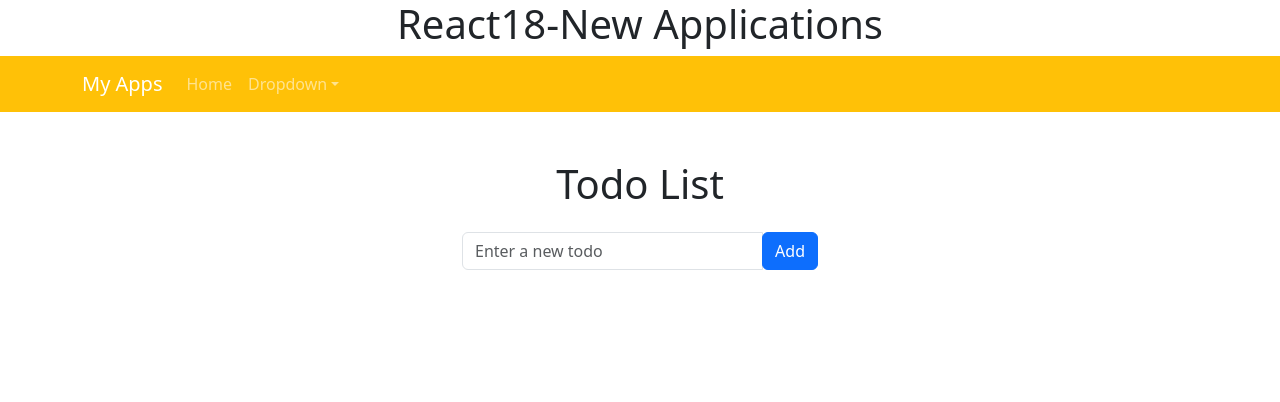
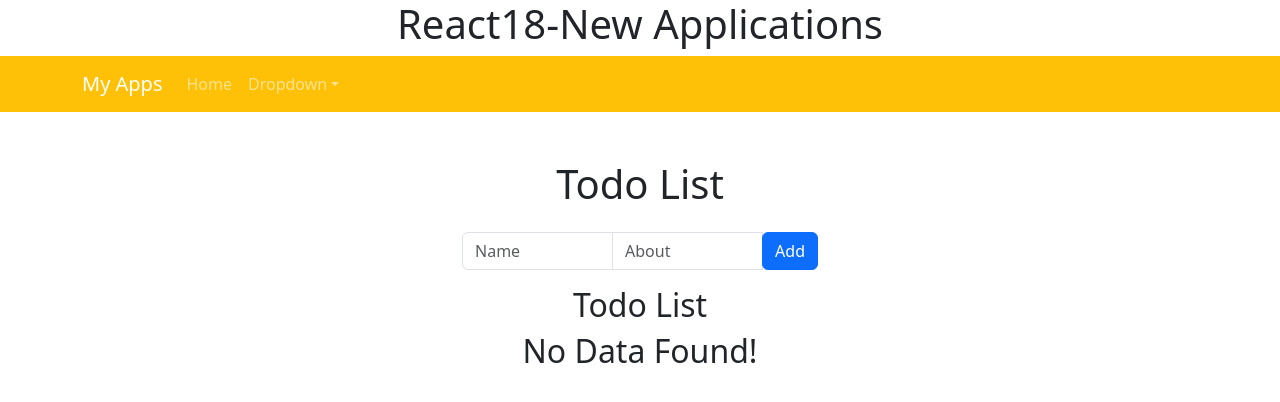
Before and after one commit to sayan-roni-96/react18-demo-apps-sayan, a React (Create React App) app: page /practodo in a window 1280 px wide. Shown: the top 402 px of the page. Built offline with nearby package versions, Linux system fonts and the light colour scheme.

Commit message:
new prac

```diff
--- a/src/pages/newtodoApp/PracTodo.js
+++ b/src/pages/newtodoApp/PracTodo.js
@@ -5,16 +5,20 @@ import 'bootstrap/dist/css/bootstrap.min.css';
 function PracTodo() {
   const [todos, setTodos] = useState([]);
   const [errorMsg, setErrorMsg] = useState('')
-  const [newTodo, setNewTodo] = useState('');
+  const [newName, setNewName] = useState('');
+  const [newAbout, setNewAbout] = useState('');
 
-  const addTodo = () => {
-    if (newTodo !== '') {
-      const newPracTodo = {
-        todoData:newTodo,
+  const addProfile = () => {
+    if (newName !== '' || newAbout !== '') {
+      const newProfileTodo = {
+        todoId:Date.now(),
+        todoName:newName,
+        todoAbout:newAbout
       }
-      console.log('newPracTodo->',newPracTodo)
-      setTodos([...todos,newPracTodo]);
-      setNewTodo('');
+      console.log('newProfileTodo->',newProfileTodo)
+      setTodos([...todos,newProfileTodo]);
+      setNewName('');
+      setNewAbout('');
     }else{
       setErrorMsg('Please fill the field!');
       setTimeout(() => {
@@ -22,7 +26,7 @@ function PracTodo() {
       }, 1000);
     }
   };
-console.log('todos->',todos)
+//console.log('todos->',todos)
   return (
     <div className="container mt-5">
 
@@ -35,12 +39,20 @@ console.log('todos->',todos)
         style = {{width: "20%" , marginleft: '24px'}}
           type="text"
           className="form-control"
-          placeholder="Enter a new todo"
-          value={newTodo}
-          onChange={(e) => setNewTodo(e.target.value)}
+          placeholder="Name"
+          value={newName}
+          onChange={(e) => setNewName(e.target.value)}
+        />
+        <input
+        style = {{width: "20%" , marginleft: '24px'}}
+          type="text"
+          className="form-control"
+          placeholder="About"
+          value={newAbout}
+          onChange={(e) => setNewAbout(e.target.value)}
         />
         <div className="input-group-append ml-2">
-          <button className="btn btn-primary" type="button" onClick={addTodo}>
+          <button className="btn btn-primary" type="button" onClick={addProfile}>
             Add
           </button>
         </div>
@@ -48,19 +60,57 @@ console.log('todos->',todos)
       <div>
           <p style={{ color: 'red', fontSize: '16px' }}>{errorMsg}</p>
         </div>
-      {<div className="lists">
-        {todos.map((todo, index) => (
-          <Fragment Key = {index}>
-          <div className='list-flex'>{index + 1}.</div>
-          <div className='list-flex'>
-            {todo.todoData}
+        <h2>Todo List</h2>
+        {todos.length == 0 ?(
+          <div>
+          <h2>No Data Found!</h2>
           </div>
-          </Fragment>
-        ))}
-      </div>}
-
-
-
+        ):(
+          <table style={{ margin: '0 auto', width: '70%' }}>
+        <thead>
+                <th>Sl.No</th>
+                <th>Name</th>
+                <th>About</th>
+                <th>Action</th>
+              </thead>
+              {todos.map((todo, index) => (
+              <tr>
+                <td>{index+1}.</td>
+                <td>{todo.todoName}</td>
+                <td>{todo.todoAbout}</td>
+                <td><button
+                              style={{
+                                backgroundColor: 'blue',
+                                color: '#fff',
+                                fontSize: '18px',
+                              }}
+                            >
+                              View
+                            </button>
+                            &nbsp;
+                            <button
+                              style={{
+                                backgroundColor: 'yellow',
+                                color: '#000',
+                                fontSize: '18px',
+                              }}
+                            >
+                              Edit
+                            </button>
+                            &nbsp;
+                            <button
+                              style={{
+                                backgroundColor: 'red',
+                                color: '#fff',
+                                fontSize: '18px',
+                              }}
+                            >
+                              Delete
+                            </button></td>
+              </tr>
+              ))}
+        </table>
+        )}
       </div>
       </div>
 
```
